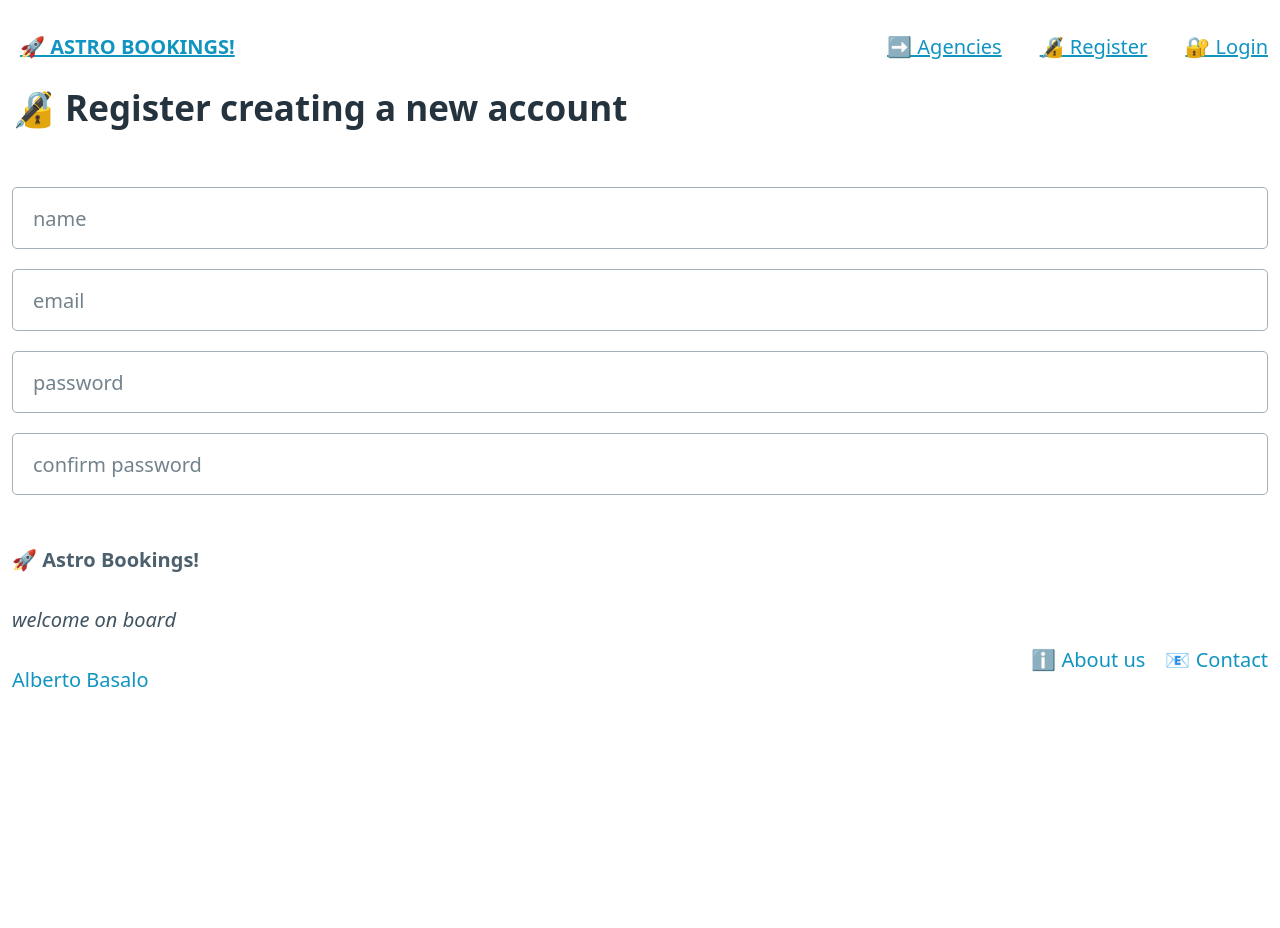
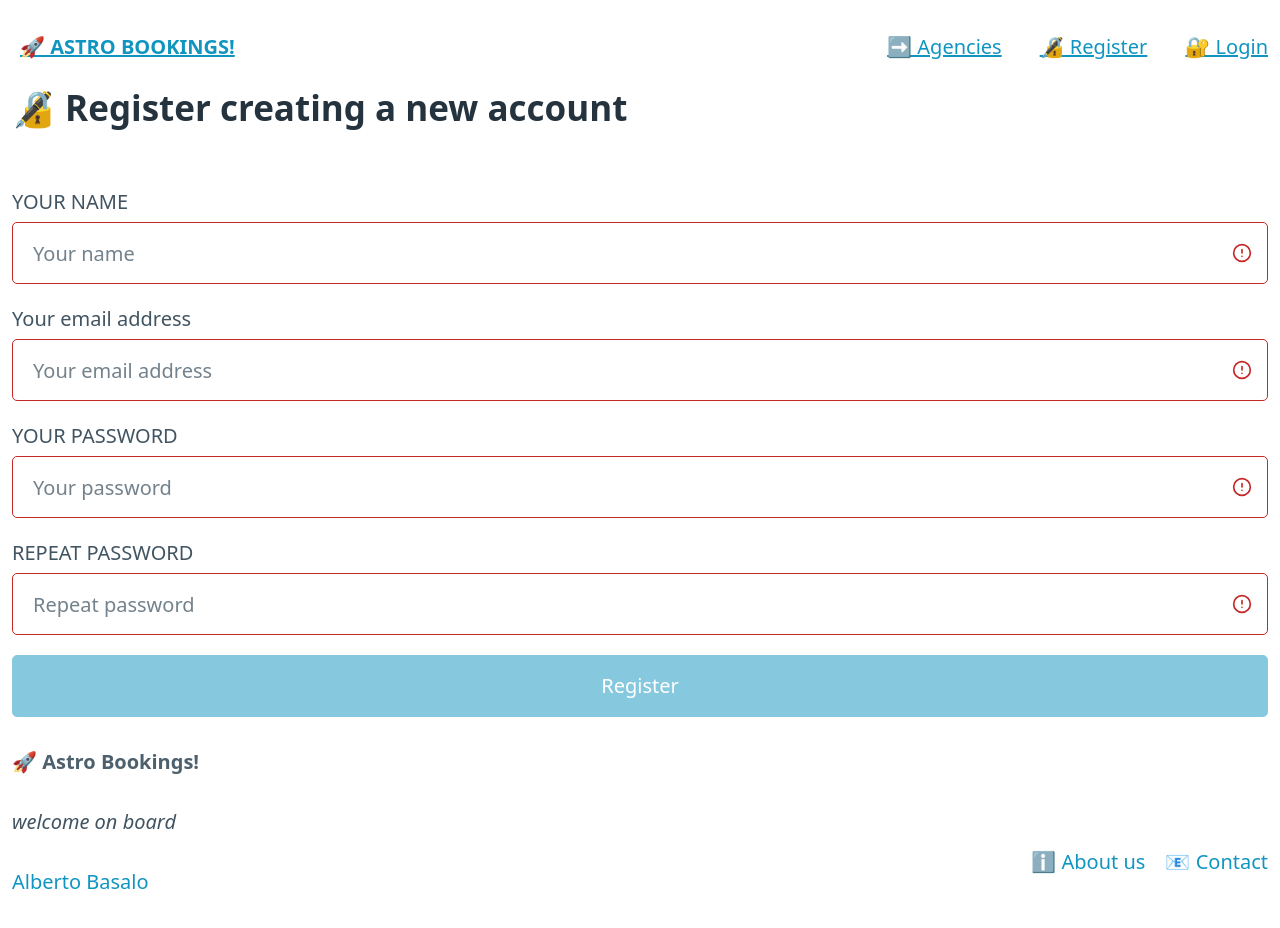
Before and after one commit to CursosAlbertoBasalo/imatia-angular_avanzado-septiembre, an Angular app: page /auth/register in a window 1280 px wide. Shown: the top 928 px of the page. Before the commit the page ends 800 px from the top, so only its background shows below. Built offline with nearby package versions, Linux system fonts and the light colour scheme.

Commit message:
feat: template cva

```diff
--- a/src/app/auth/register/register.form.ts
+++ b/src/app/auth/register/register.form.ts
@@ -6,7 +6,7 @@ import { ValidatorsService } from "src/app/services/validators.service";
   selector: "app-register-form",
   template: `
     <form [formGroup]="formGroup">
-      <div>
+      <!-- <div>
         <label for="name">Your name</label>
         <input
           id="name"
@@ -19,9 +19,8 @@ import { ValidatorsService } from "src/app/services/validators.service";
         <small *ngIf="mustShowMessage('name')">
           {{ getErrorMessage("name") }}
         </small>
-      </div>
-      <app-email-control formControlName="email"></app-email-control>
-      <div>
+      </div> -->
+      <!-- <div>
         <label for="password">Your password</label>
         <input
           id="password"
@@ -34,8 +33,8 @@ import { ValidatorsService } from "src/app/services/validators.service";
         <small *ngIf="mustShowMessage('password')">
           {{ getErrorMessage("password") }}
         </small>
-      </div>
-      <div>
+      </div> -->
+      <!-- <div>
         <label for="confirmPassword">Repeat Password</label>
         <input
           id="confirmPassword"
@@ -48,7 +47,26 @@ import { ValidatorsService } from "src/app/services/validators.service";
         <small *ngIf="mustShowMessage('confirmPassword')">
           {{ getErrorMessage("confirmPassword") }}
         </small>
-      </div>
+      </div> -->
+      <app-input-control
+        label="Your name"
+        formControlName="name"
+        type="text"
+        [control]="getControl('name')"
+      ></app-input-control>
+      <app-email-control formControlName="email"></app-email-control>
+      <app-input-control
+        label="Your password"
+        formControlName="password"
+        type="password"
+        [control]="getControl('password')"
+      ></app-input-control>
+      <app-input-control
+        label="Repeat password"
+        formControlName="confirmPassword"
+        type="password"
+        [control]="getControl('confirmPassword')"
+      ></app-input-control>
       <small *ngIf="mustShowMessage('form')">
         {{ getErrorMessage("form") }}
       </small>
--- a/src/app/auth/register/register.page.ts
+++ b/src/app/auth/register/register.page.ts
@@ -4,12 +4,7 @@ import { Component, OnInit } from "@angular/core";
   selector: "app-register",
   template: `
     <h2>🔏 Register creating a new account</h2>
-    <form>
-      <input type="text" placeholder="name" />
-      <input type="email" placeholder="email" />
-      <input type="password" placeholder="password" />
-      <input type="password" placeholder="confirm password" />
-    </form>
+    <app-register-form></app-register-form>
   `,
   styles: [],
 })
--- a/src/app/shared/email.control.ts
+++ b/src/app/shared/email.control.ts
@@ -46,15 +46,15 @@ export class EmailControl implements ControlValueAccessor {
     private validators: ValidatorsService
   ) {}
 
-  writeValue(email: any): void {
-    console.log("writeValue", email);
-    this.formGroup.setValue({ email }, { emitEvent: false });
-  }
   registerOnChange(changeCallback: any): void {
     this.formGroup.valueChanges.subscribe(changeCallback);
   }
   registerOnTouched(touchedCallback: any): void {
     this.touchedCallback = touchedCallback;
+  }
+  writeValue(email: any): void {
+    console.log("writeValue", email);
+    this.formGroup.setValue({ email }, { emitEvent: false });
   }
   setDisabledState?(isDisabled: boolean): void {
     if (isDisabled) {
--- /dev/null
+++ b/src/app/shared/input.control.ts
@@ -0,0 +1,75 @@
+import { Component, Input } from "@angular/core";
+import {
+  AbstractControl,
+  ControlValueAccessor,
+  NG_VALUE_ACCESSOR,
+} from "@angular/forms";
+import { ValidatorsService } from "../services/validators.service";
+
+@Component({
+  selector: "app-input-control",
+  template: `
+    <div>
+      <label [for]="formControlName">{{ label | uppercase }}</label>
+      <input
+        [id]="formControlName"
+        [name]="formControlName"
+        [type]="type"
+        [placeholder]="label"
+        [value]="value"
+        [attr.aria-invalid]="hasError()"
+        [disabled]="isDisabled"
+        (blur)="touchedCallback()"
+        (keyup)="onChange($event)"
+      />
+      <small *ngIf="mustShowMessage()">
+        {{ getErrorMessage() }}
+      </small>
+    </div>
+  `,
+  styles: [],
+  providers: [
+    { provide: NG_VALUE_ACCESSOR, useExisting: InputControl, multi: true },
+  ],
+})
+export class InputControl implements ControlValueAccessor {
+  @Input() label: string = "";
+  @Input() formControlName: string = "";
+  @Input() type: "text" | "password" | "number" = "text";
+  @Input() control!: AbstractControl | null;
+
+  value: any;
+  isDisabled: boolean = false;
+  changeCallback!: (value: any) => void;
+  touchedCallback!: () => void;
+
+  constructor(private validators: ValidatorsService) {}
+
+  onChange(event: any) {
+    const value = event.target.value;
+    this.changeCallback(value);
+  }
+
+  registerOnChange(changeCallback: any): void {
+    this.changeCallback = changeCallback;
+  }
+  registerOnTouched(touchedCallback: any): void {
+    this.touchedCallback = touchedCallback;
+  }
+  writeValue(value: any): void {
+    this.value = value;
+  }
+  setDisabledState?(isDisabled: boolean): void {
+    this.isDisabled = isDisabled;
+  }
+
+  hasError(): boolean {
+    return this.control?.invalid || false;
+  }
+  mustShowMessage(): boolean {
+    return this.validators.mustShowMessage(this.control);
+  }
+  getErrorMessage(): string {
+    return this.validators.getErrorMessage(this.control);
+  }
+}
--- a/src/app/shared/shared.module.ts
+++ b/src/app/shared/shared.module.ts
@@ -4,10 +4,11 @@ import { ReactiveFormsModule } from "@angular/forms";
 import { ReloadingComponent } from "./reloading.component";
 import { ListComponent } from './list.component';
 import { EmailControl } from './email.control';
+import { InputControl } from './input.control';
 
 @NgModule({
-  declarations: [ReloadingComponent, ListComponent, EmailControl],
+  declarations: [ReloadingComponent, ListComponent, EmailControl, InputControl],
   imports: [CommonModule, ReactiveFormsModule],
-  exports: [ReloadingComponent, ReactiveFormsModule, ListComponent, EmailControl],
+  exports: [ReloadingComponent, ReactiveFormsModule, ListComponent, EmailControl, InputControl],
 })
 export class SharedModule {}
```
